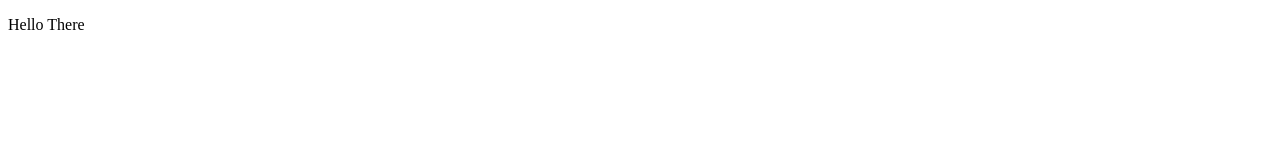
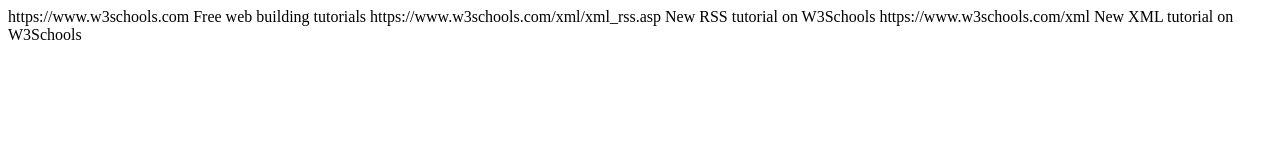
Before and after one commit to pchevallier/digital-rss, a plain HTML site: page index.html in a window 1280 px wide. Drawn offline with Linux system fonts and the light colour scheme.

Commit message:
rss feed

```diff
--- a/index.html
+++ b/index.html
@@ -1,8 +1,20 @@
-<!DOCTYPE html>
-<html>
-<body>
+<?xml version="1.0" encoding="UTF-8" ?>
+<rss version="2.0">
 
-<p>Hello There</p>
+<channel>
+  <title>W3Schools Home Page</title>
+  <link>https://www.w3schools.com</link>
+  <description>Free web building tutorials</description>
+  <item>
+    <title>RSS Tutorial</title>
+    <link>https://www.w3schools.com/xml/xml_rss.asp</link>
+    <description>New RSS tutorial on W3Schools</description>
+  </item>
+  <item>
+    <title>XML Tutorial</title>
+    <link>https://www.w3schools.com/xml</link>
+    <description>New XML tutorial on W3Schools</description>
+  </item>
+</channel>
 
-</body>
-</html>
+</rss>
```
